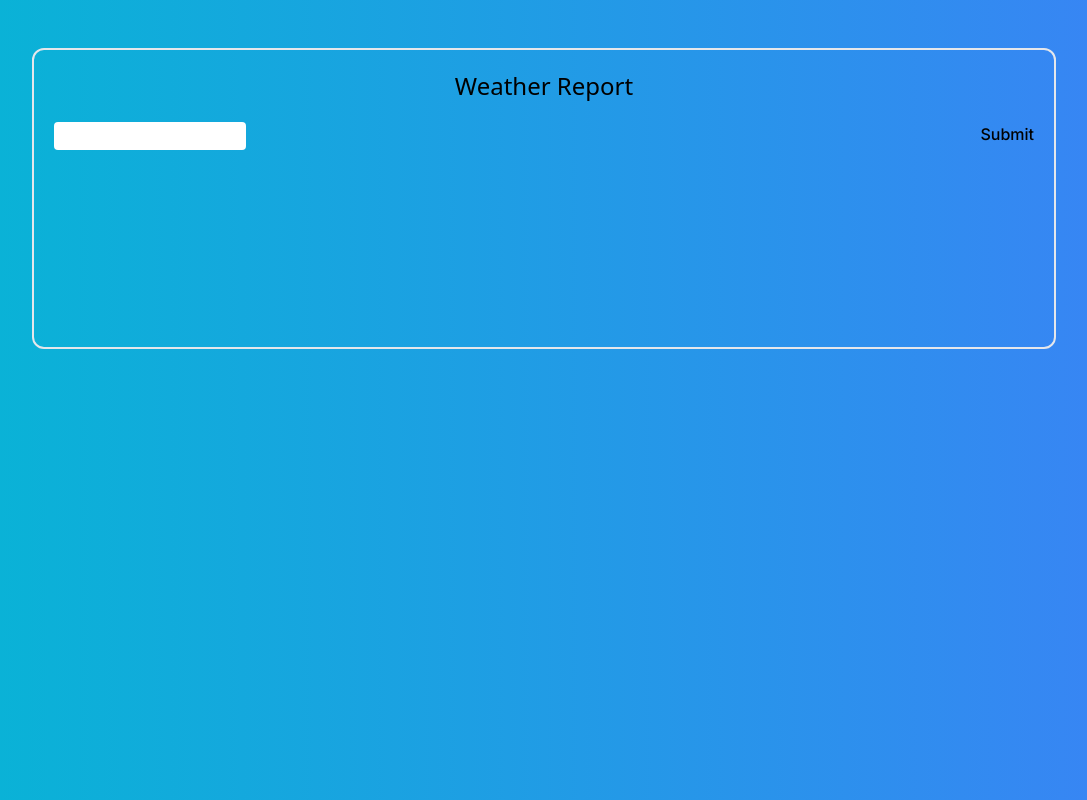
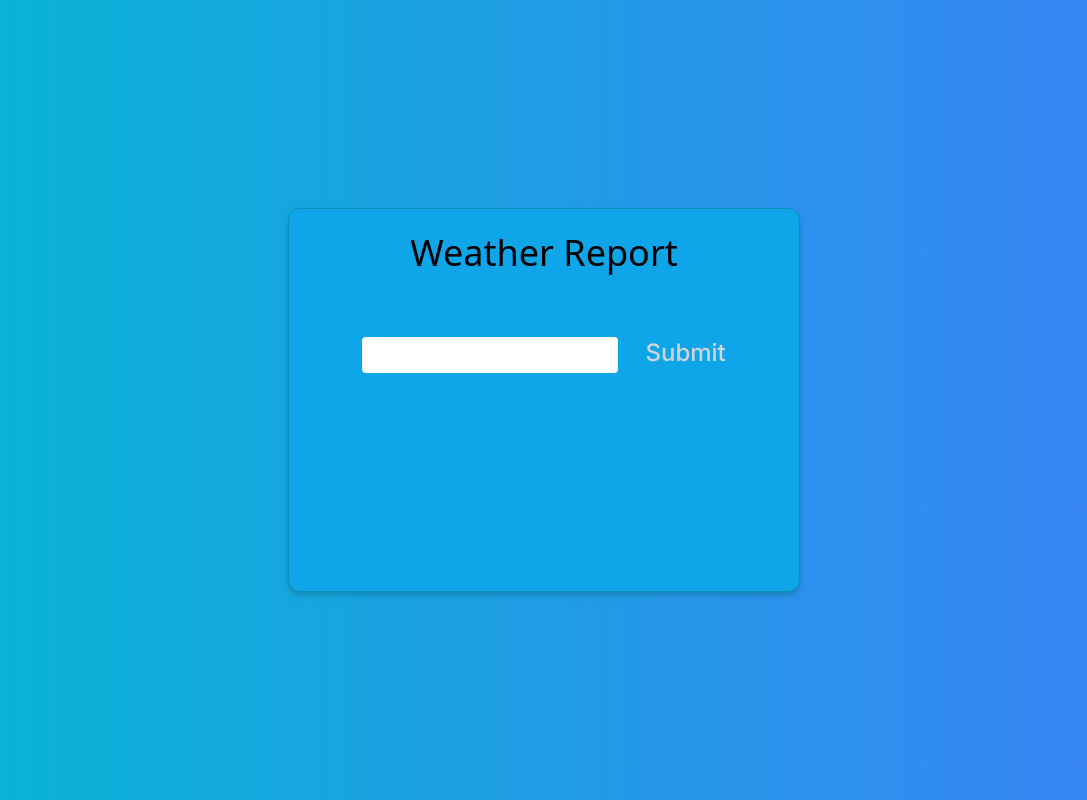
Before and after one commit to Lambpato/weather-report-next.js, a Next.js app: page / in a window 1280 px wide. Shown: the whole page, without its empty margins (96-1183 px from the left). Built offline with nearby package versions, Linux system fonts and the light colour scheme.

Commit message:
updated search page stlying for mobile and desktop

```diff
--- a/src/app/components/SearchBar.tsx
+++ b/src/app/components/SearchBar.tsx
@@ -7,18 +7,19 @@ import { getSearch, saveLocation } from "../lib";
 export default function SearchBar() {
   const [inputValue, setInputValue] = useState("");
   const [city, setCity] = useState([]);
+  const [isDisabled, setIsDisabled] = useState(true);
   const router = useRouter();
+  const localStorageForecast: string | null = localStorage.getItem("location");
 
   useEffect(() => {
-    const localStorageForecast: string | null =
-      localStorage.getItem("location");
-
     localStorageForecast && router.push("/forecast");
   }, [router]);
 
   const onInputChange = async (e: ChangeEvent<HTMLInputElement>) => {
     const value = e.target.value;
     setInputValue(value);
+
+    city.length <= 1 && setIsDisabled(true);
 
     try {
       if (value) {
@@ -33,32 +34,39 @@ export default function SearchBar() {
   };
 
   return (
-    <div className="grid place-items-center items-start h-screen pt-12">
-      <div className="w-4/5 border-2 rounded-xl h-2/5 p-5">
-        <h1 className="font-sans text-center font-medium text-2xl pb-5">
+    <div className="w-3/4 md:w-2/5 h-96 p-6 flex flex-col gap-16 bg-sky-500 border border-cyan-600 rounded-xl shadow-md shadow-cyan-700/45">
+      <h1 className="font-sans text-center font-medium text-3xl md:text-4xl">
         Weather Report
       </h1>
       <form
         onSubmit={saveLocation}
-          className="flex flex-row justify-between items-start"
+        className="h-full flex flex-row justify-around items-start"
       >
-          <div>
+        <div className="md:w-2/5 grid gap-2">
           <input
-              className="text-black w-48 py-0.5 rounded focus:outline-double"
+            className="w-48 md:h-9 md:w-64 md:text-xl font-medium text-black py-0.5 rounded focus:outline-double focus:outline-cyan-400"
             type="text"
             name="location"
             value={inputValue}
             onChange={onInputChange}
           />
           {inputValue.trim().length > 2 && (
-              <Options setInputValue={setInputValue} locations={city} />
+            <Options
+              setInputValue={setInputValue}
+              setIsDisabled={setIsDisabled}
+              locations={city}
+            />
           )}
         </div>
-          <button type="submit" className="font-medium">
+
+        <button
+          disabled={isDisabled}
+          type="submit"
+          className="font-medium text-lg md:text-2xl disabled:text-gray-300 disabled:cursor-not-allowed"
+        >
           Submit
         </button>
       </form>
-      </div>
     </div>
   );
 }
@@ -66,21 +74,34 @@ export default function SearchBar() {
 interface OptionProps {
   locations: { id: number; name: string; region?: string }[];
   setInputValue: (name: string) => void;
+  setIsDisabled: (bool: boolean) => void;
 }
 
-function Options({ locations, setInputValue }: OptionProps) {
+function Options({ locations, setInputValue, setIsDisabled }: OptionProps) {
+  const [isVisible, setIsVisible] = useState(false);
+
+  useEffect(() => {
+    if (locations.length) {
+      setIsVisible(true);
+    } else {
+      setIsVisible(false);
+    }
+  }, [locations]);
+
   const setValue = (name: string) => {
     setInputValue(name);
+    setIsDisabled(false);
+    setIsVisible(false);
   };
 
   const options = locations.map((x) => (
     <li
       key={x.id}
       onClick={() => setValue(x.name)}
-      className="border text-black cursor-pointer"
+      className="p-1 text-black cursor-pointer border-slate-800/25 border-b-2 last:border-b-0"
     >
       {x.name && (
-        <span className="text-xs">
+        <span className="text-xs text-slate-50/75 md:text-lg font-medium">
           {x.name}
           {x.region && `, ${x.region}`}
         </span>
@@ -88,5 +109,15 @@ function Options({ locations, setInputValue }: OptionProps) {
     </li>
   ));
 
-  return <ul className="bg-white">{options}</ul>;
+  return (
+    <ul
+      className={`md:w-max p-1 bg-zinc-900/25 rounded-lg transition-all duration-300 ease-in transform ${
+        isVisible
+          ? "opacity-100 translate-y-0"
+          : "opacity-0 -translate-y-2 pointer-events-none"
+      }`}
+    >
+      {options}
+    </ul>
+  );
 }
--- a/src/app/page.tsx
+++ b/src/app/page.tsx
@@ -2,10 +2,8 @@ import SearchBar from "./components/SearchBar";
 
 export default function Home() {
   return (
-    <main className="max-w-screen-2xl grid place-items-center">
-      <div className="w-full">
-        <SearchBar />
-      </div>
+    <main className="w-full h-dvh grid place-items-center">
+      <SearchBar />
     </main>
   );
 }
```
Also changed, not shown: tailwind.config.ts (+9 -9 lines). Lines whose indentation alone changed are shown as unchanged.
